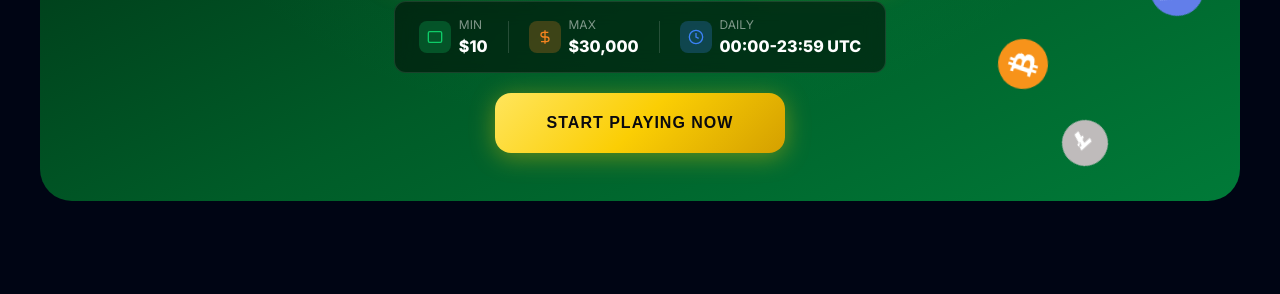
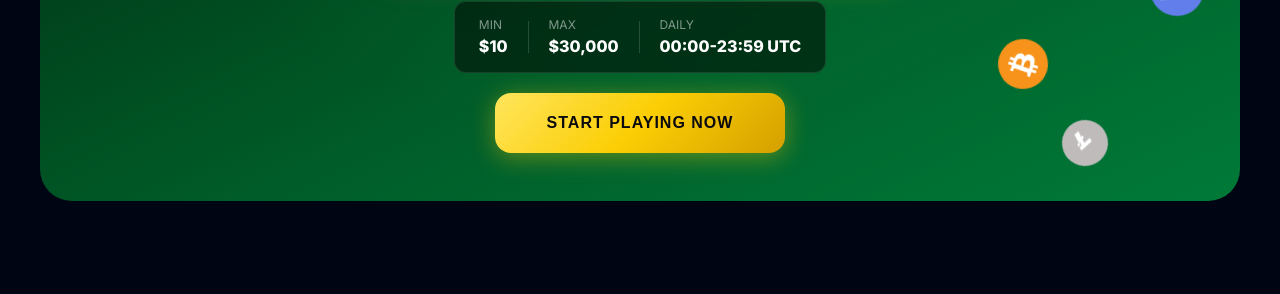
Before and after one commit to larooshlady-cyber/mybc-leaderboard-preview, a plain HTML site: page cashback.html in a window 1280 px wide. Shown: the part 488-782 px from the top of the page. Drawn offline with Linux system fonts and the light colour scheme; a web font is replaced by a local one.

Commit message:
Remove icons from info-box in hero section
Simplified info-box by removing icon elements, keeping only text labels and values.

Co-Authored-By: Claude Opus 4.5 <noreply@anthropic.com>

```diff
--- a/cashback.html
+++ b/cashback.html
@@ -1188,17 +1188,14 @@
 
                 <div class="hero-info-box">
                     <div class="info-item">
-                        <div class="info-icon green"><svg width="14" height="14" viewBox="0 0 24 24" fill="none" stroke="currentColor" stroke-width="2"><rect x="2" y="4" width="20" height="16" rx="2"/><path d="M12 12h.01"/></svg></div>
                         <div class="info-text"><div class="info-label">Min</div><div class="info-value">$10</div></div>
                     </div>
                     <div class="info-divider"></div>
                     <div class="info-item">
-                        <div class="info-icon orange"><svg width="14" height="14" viewBox="0 0 24 24" fill="none" stroke="currentColor" stroke-width="2"><path d="M12 2v20M17 5H9.5a3.5 3.5 0 0 0 0 7h5a3.5 3.5 0 0 1 0 7H6"/></svg></div>
                         <div class="info-text"><div class="info-label">Max</div><div class="info-value">$30,000</div></div>
                     </div>
                     <div class="info-divider"></div>
                     <div class="info-item">
-                        <div class="info-icon blue"><svg width="14" height="14" viewBox="0 0 24 24" fill="none" stroke="currentColor" stroke-width="2"><circle cx="12" cy="12" r="10"/><polyline points="12 6 12 12 16 14"/></svg></div>
                         <div class="info-text"><div class="info-label">Daily</div><div class="info-value">00:00-23:59 UTC</div></div>
                     </div>
                 </div>
```
